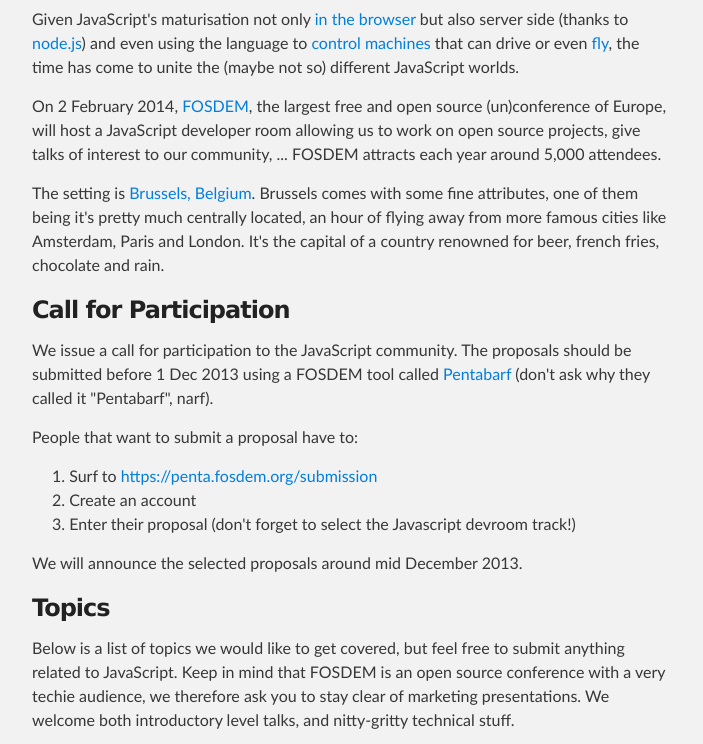
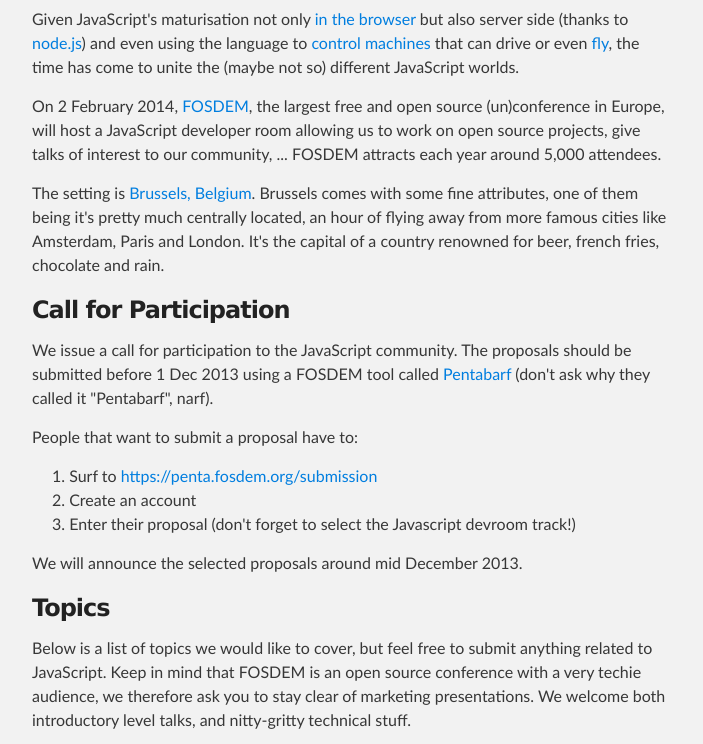
Before and after one commit to fosdem14-js-devroom/fosdem14-js-devroom.github.io, a plain HTML site: page index.html in a window 1280 px wide. Shown: the part 432-1176 px from the top of the page, without its empty margins (288-991 px from the left). Drawn offline with Linux system fonts and the light colour scheme.

Commit message:
Some minor grammar fixes

```diff
--- a/index.html
+++ b/index.html
@@ -32,7 +32,7 @@
 
 <p>Given JavaScript's maturisation not only <a href="https://developer.mozilla.org/en-US/docs/Web/JavaScript">in the browser</a> but also server side (thanks to <a href="http://nodejs.org/">node.js</a>) and even using the language to <a href="http://nodebots.io/">control machines</a> that can drive or even <a href="http://nodecopter.com/">fly</a>, the time has come to unite the (maybe not so) different JavaScript worlds.</p>
 
-<p>On 2 February 2014, <a href="https://fosdem.org/2014/">FOSDEM</a>, the largest free and open source (un)conference of Europe, will host a JavaScript developer room allowing us to work on open source projects, give talks of interest to our community, ... FOSDEM attracts each year around 5,000 attendees.</p>
+<p>On 2 February 2014, <a href="https://fosdem.org/2014/">FOSDEM</a>, the largest free and open source (un)conference in Europe, will host a JavaScript developer room allowing us to work on open source projects, give talks of interest to our community, ... FOSDEM attracts each year around 5,000 attendees.</p>
 
 <p>The setting is <a href="http://goo.gl/maps/I4u6N">Brussels, Belgium</a>. Brussels comes with some fine attributes, one of them being it's pretty much centrally located, an hour of flying away from more famous cities like Amsterdam, Paris and London. It's the capital of a country renowned for beer, french fries, chocolate and rain. </p>
 
@@ -55,7 +55,7 @@
 <h3>
     <a name="topics" class="anchor" href="#topics"><span class="octicon octicon-link"></span></a>Topics</h3>
 
-<p>Below is a list of topics we would like to get covered, but feel free to submit anything related to JavaScript. Keep in mind that FOSDEM is an open source conference with a very techie audience, we therefore ask you to stay clear of marketing presentations. We welcome both introductory level talks, and nitty-gritty technical stuff.</p>
+<p>Below is a list of topics we would like to cover, but feel free to submit anything related to JavaScript. Keep in mind that FOSDEM is an open source conference with a very techie audience, we therefore ask you to stay clear of marketing presentations. We welcome both introductory level talks, and nitty-gritty technical stuff.</p>
 
 <ul>
     <li><p>Front-end Javascript (underscore.js, visualizing with d3.js, ...)</p></li>
```
